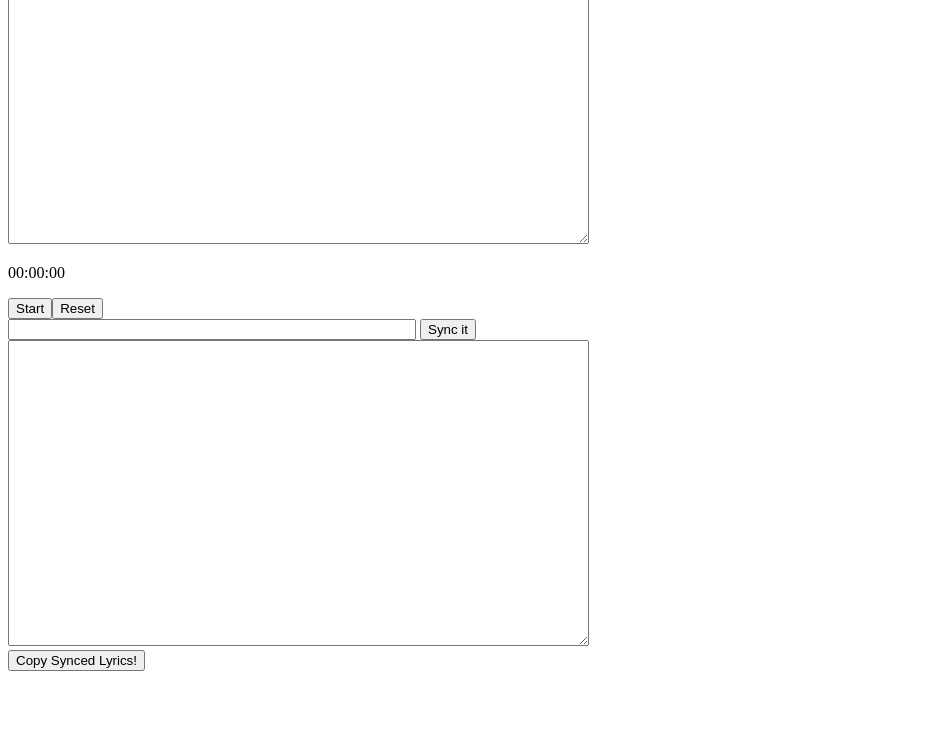
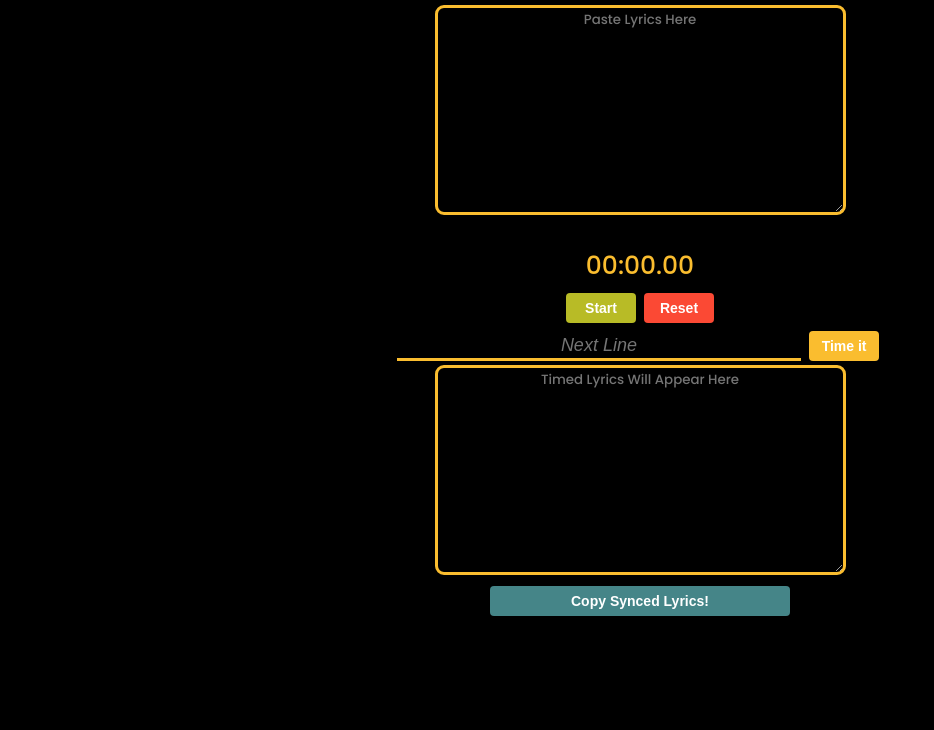
Before and after one commit to 5tupidmuffin/syncme, a plain HTML site: page index.html in a window 1280 px wide. Shown: the part 70-800 px from the top of the page, without its empty margins (0-934 px from the left). Drawn offline with Linux system fonts and the light colour scheme.

Commit message:
added styling

```diff
--- a/index.html
+++ b/index.html
@@ -7,14 +7,31 @@
     <link rel="stylesheet" href="./style.css" />
   </head>
   <body>
-    <textarea id="original_lrc" cols="70" rows="20"></textarea>
-    <p id="timestamp">00:00:00</p>
+    <h2>SyncMe <span>| Sync Your Lyrics</span></h2>
+    <textarea
+      id="original_lrc"
+      cols="35"
+      rows="10"
+      placeholder="Paste Lyrics Here"
+    ></textarea>
+    <p id="timestamp">00:00.00</p>
     <button id="start">Start</button><button id="reset">Reset</button>
     <div>
-      <input type="text" id="verse" style="width: 400px" />
-      <button id="sync">Sync it</button>
+      <input
+        type="text"
+        id="verse"
+        style="width: 400px"
+        placeholder="Next Line"
+      />
+      <button id="sync">Time it</button>
     </div>
-    <textarea id="synced_lrc" cols="70" rows="20"></textarea><br />
+    <textarea
+      id="synced_lrc"
+      cols="35"
+      rows="10"
+      placeholder="Timed Lyrics Will Appear Here"
+    ></textarea
+    ><br />
     <button id="cpbtn">Copy Synced Lyrics!</button>
     <script src="./app.js"></script>
   </body>
--- a/style.css
+++ b/style.css
@@ -0,0 +1,100 @@
+@import url("https://fonts.googleapis.com/css2?family=Poppins:wght@500&display=swap");
+
+body {
+  text-align: center;
+  background-color: black;
+  color: #fabd2f;
+  font-family: "Poppins", sans-serif;
+}
+
+h2 {
+  color: #d3869b;
+  font-weight: 200;
+}
+
+h2:hover {
+  cursor: crosshair;
+}
+
+span {
+  color: #fabd2f;
+}
+
+textarea {
+  text-align: center;
+  background-color: black;
+  color: #d79921;
+  font-family: "arial";
+  font-family: "Poppins", sans-serif;
+  border: 3px solid #fabd2f;
+  border-radius: 9px;
+
+  /* hide scrollbar for firefox */
+  scrollbar-width: none;
+}
+
+@media screen and (max-width: 500px) {
+  textarea {
+    height: 15em;
+    width: 23em;
+  }
+}
+
+textarea::-webkit-scrollbar {
+  /* hide scrollbar for chrome */
+  display: none;
+}
+
+#timestamp {
+  font-size: 25px;
+  margin-bottom: 4px;
+}
+
+#verse {
+  background-color: black;
+  height: 23px;
+  border: none;
+  border-bottom: 3px solid #fabd2f;
+  color: #fabd2f;
+  text-align: center;
+  font-size: 18px;
+  font-style: italic;
+}
+
+button {
+  border: none;
+  width: 70px;
+  height: 30px;
+  border-radius: 4px;
+  margin: 4px;
+  font-size: 14px;
+  font-weight: 600;
+  color: white;
+}
+
+button:hover {
+  background-image: linear-gradient(rgba(0, 0, 0, 0.3) 0 0);
+  cursor: pointer;
+}
+
+#start {
+  background-color: #b8bb26;
+}
+
+#reset {
+  background-color: #fb4934;
+}
+
+#sync {
+  background-color: #fabd2f;
+}
+
+#cpbtn {
+  width: 300px;
+  background-color: #458588;
+}
+
+textarea,
+#verse:focus {
+  outline: none;
+}
```
